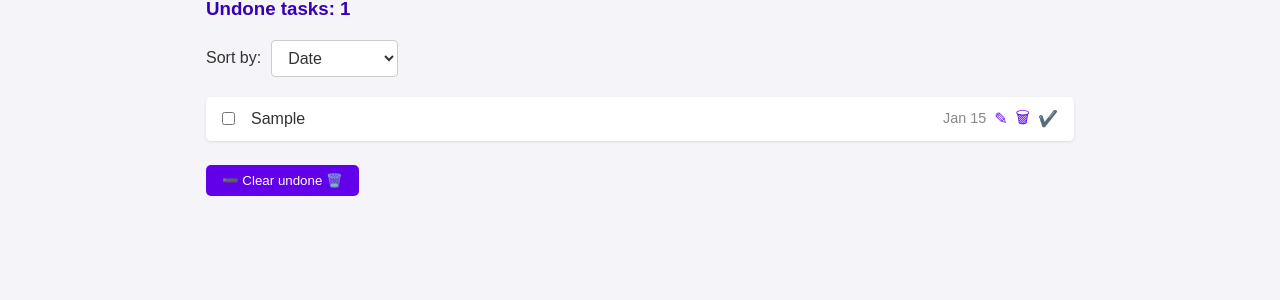
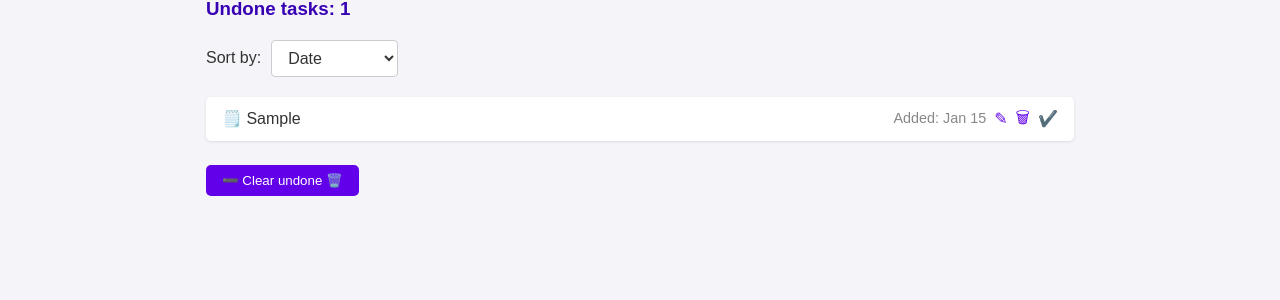
Before and after one commit to Tartsi/todoapp, a Django app: template frontend/templates/listings.html in a window 1280 px wide. Shown: the part 270-570 px from the top of the page. Run offline with Django 5.2, Linux system fonts and the light colour scheme; the template is opened without the code that fills it: values that come from a table or form of the project are taken from there, others are empty; tables that the repository leaves empty hold one stand-in row (values such as "Sample post").

Commit message:
Change task listing outlook

```diff
--- a/frontend/templates/listings.html
+++ b/frontend/templates/listings.html
@@ -47,9 +47,8 @@
                         <ul class="task-items">
                             {% for task in tasks %}
                                 <li class="task-item">
-                                    <input type="checkbox" class="task-checkbox">
-                                    <span class="task-name">{{ task.task }}</span>
-                                    <span class="task-date">{{ task.created_at|date:"M d" }}</span>
+                                    <span class="task-name">🗒️ {{ task.task }}</span>
+                                    <span class="task-date">Added: {{ task.created_at|date:"M d" }}</span>
                                     <button class="edit-button" onclick="editTask('{{ task.id }}')">✎</button>
                                     <form method="post" action="/delete_task" class="inline-form">
                                         {% csrf_token %}
@@ -105,8 +104,7 @@
                                 <ul class="task-items">
                                     {% for completed_task in completed_tasks %}
                                         <li class="task-item">
-                                            <input type="checkbox" class="task-checkbox">
-                                            <span class="task-name">{{ completed_task.task }}</span>
+                                            <span class="task-name">✅ {{ completed_task.task }}</span>
                                             <span class="task-date">Completed: {{ completed_task.created_at|date:"D M d Y" }} |</span>
                                             <form method="post" action="/delete_task" class="inline-form">
                                                 {% csrf_token %}
```
